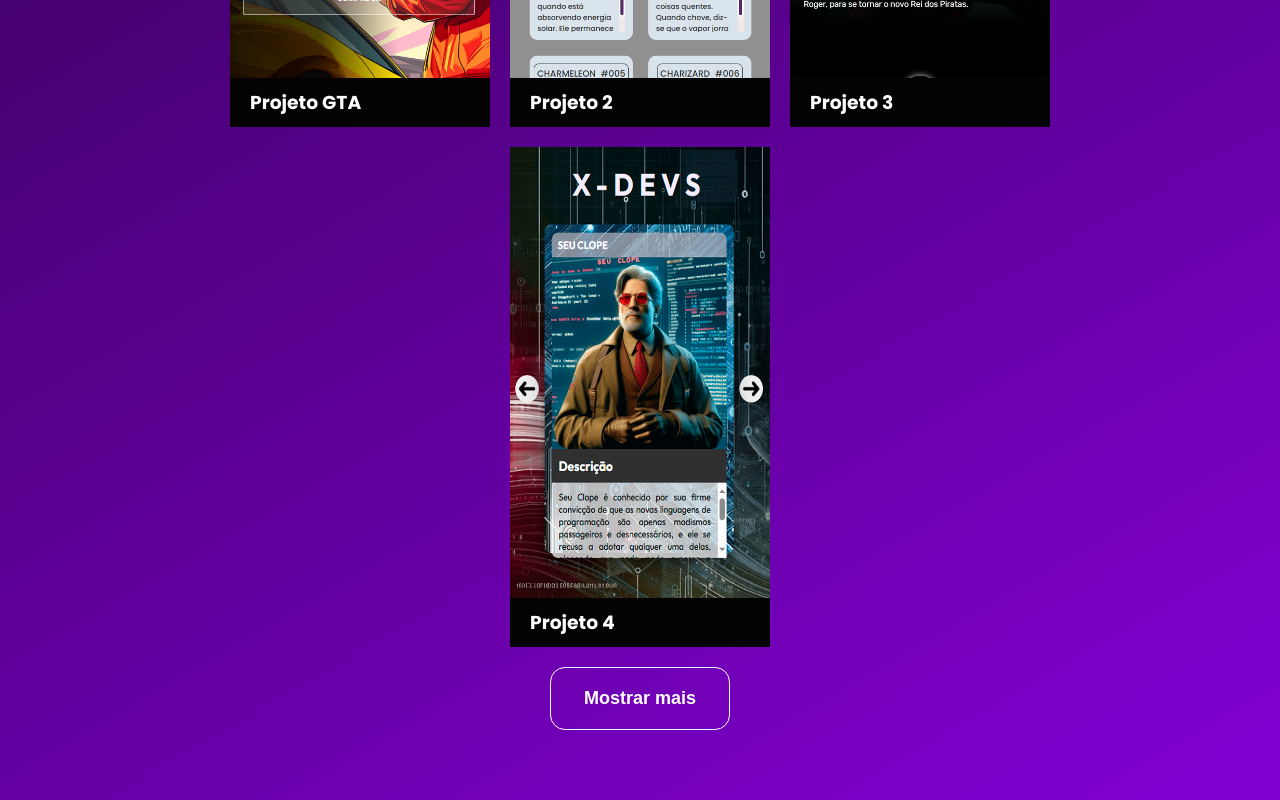
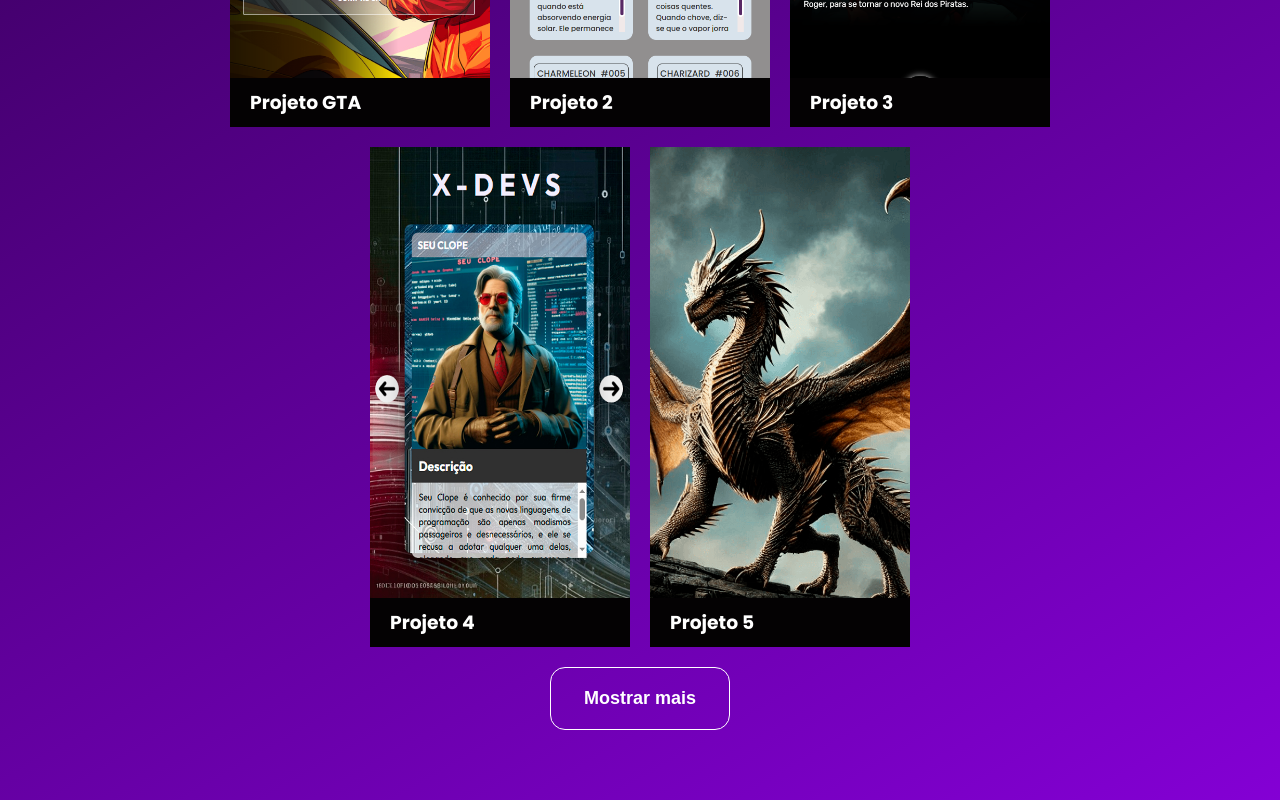
Before and after one commit to rosevitor/portifolio-simplificado, a plain HTML site: page index.html in a window 1280 px wide. Shown: the part 1702-2502 px from the top of the page. Drawn offline with nearby package versions, Linux system fonts and the light colour scheme.

Commit message:
- Inclusão do Projeto Dragões - Foto de perfil

```diff
--- a/index.html
+++ b/index.html
@@ -128,9 +128,9 @@
         </a>
       </div>
 
-      <div class="projeto">
-        <a href="#" target="_blank">
-          <img src="https://via.placeholder.com/515X700" alt="Projeto landing page Mario" />
+      <div class="projeto ativo">
+        <a href="https://rosevitor.github.io/Dragoes/" target="_blank">
+          <img src="./src/imagens/projeto-dragoes.png" alt="Projeto Dragões Game of Thrones" />
           <h3>Projeto 5</h3>
           <div class="informacoes-projeto">
             <p>Projeto feito usando HTML, CSS e JavaScript</p>
```
Also changed, not shown: src/imagens/foto-perfil.png, src/imagens/projeto-dragoes.png (added).
